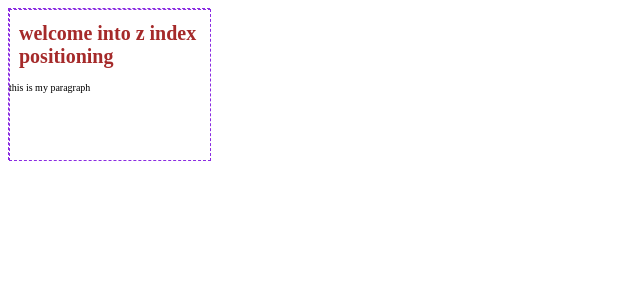
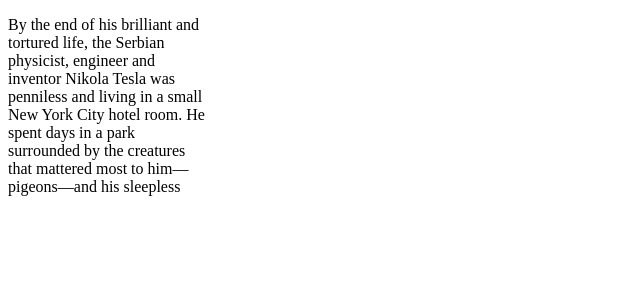
Before and after one commit to imranworkspace/css_practice, a React (Create React App) app: page / in a window 1280 px wide. Shown: the top 300 px of the page, without its empty margins (0-640 px from the left). Built offline with nearby package versions, Linux system fonts and the light colour scheme.

Commit message:
overflow properties with auto,hidden,scroll properties

```diff
--- a/src/App.js
+++ b/src/App.js
@@ -3,15 +3,30 @@ import './mycss/css.css'
 
 const App = () => {
   return (
-    // <div>
-    //   <h1>position properties</h1>
-    // </div>
+    <React.Fragment>
+    <p className='overflow'>
+      By the end of his brilliant and tortured life, the Serbian physicist, engineer and inventor Nikola Tesla was penniless and living in a small New York City hotel room. He spent days in a park surrounded by the creatures that mattered most to him—pigeons—and his sleepless nights working over mathematical equations and scientific problems in his head. That habit would confound scientists and scholars for decades after he died, in 1943. His inventions were designed and perfected in his imagination.
 
-    // example of z-index properties
-    <React.Fragment>
-      <div></div>
-      <h1>welcome into z index positioning</h1>
-      <p>this is my paragraph</p>
+Tesla believed his mind to be without equal, and he wasn’t above chiding his contemporaries, such as Thomas Edison, who once hired him. “If Edison had a needle to find in a haystack,” Tesla once wrote, “he would proceed at once with the diligence of the bee to examine straw after straw until he found the object of his search. I was a sorry witness of such doing that a little theory and calculation would have saved him ninety percent of his labor.”
+
+But what his contemporaries may have been lacking in scientific talent (by Tesla’s estimation), men like Edison and George Westinghouse clearly possessed the one trait that Tesla did not—a mind for business. And in the last days of America’s Gilded Age, Nikola Tesla made a dramatic attempt to change the future of communications and power transmission around the world. He managed to convince J.P. Morgan that he was on the verge of a breakthrough, and the financier gave Tesla more than $150,000 to fund what would become a gigantic, futuristic and startling tower in the middle of Long Island, New York. In 1898, as Tesla’s plans to create a worldwide wireless transmission system became known, Wardenclyffe Tower would be Tesla’s last chance to claim the recognition and wealth that had always escaped him.
+
+Nikola Tesla was born in modern-day Croatia in 1856; his father, Milutin, was a priest of the Serbian Orthodox Church. From an early age, he demonstrated the obsessiveness that would puzzle and amuse those around him. He could memorize entire books and store logarithmic tables in his brain. He picked up languages easily, and he could work through days and nights on only a few hours sleep.
+
+At the age of 19, he was studying electrical engineering at the Polytechnic Institute at Graz in Austria, where he quickly established himself as a star student. He found himself in an ongoing debate with a professor over perceived design flaws in the direct-current (DC) motors that were being demonstrated in class. “In attacking the problem again I almost regretted that the struggle was soon to end,” Tesla later wrote. “I had so much energy to spare. When I undertook the task it was not with a resolve such as men often make. With me it was a sacred vow, a question of life and death. I knew that I would perish if I failed. Now I felt that the battle was won. Back in the deep recesses of the brain was the solution, but I could not yet give it outward expression.”
+
+He would spend the next six years of his life “thinking” about electromagnetic fields and a hypothetical motor powered by alternate-current that would and should work. The thoughts obsessed him, and he was unable to focus on his schoolwork. Professors at the university warned Tesla’s father that the young scholar’s working and sleeping habits were killing him. But rather than finish his studies, Tesla became a gambling addict, lost all his tuition money, dropped out of school and suffered a nervous breakdown. It would not be his last.
+
+In 1881, Tesla moved to Budapest, after recovering from his breakdown, and he was walking through a park with a friend, reciting poetry, when a vision came to him. There in the park, with a stick, Tesla drew a crude diagram in the dirt—a motor using the principle of rotating magnetic fields created by two or more alternating currents. While AC electrification had been employed before, there would never be a practical, working motor run on alternating current until he invented his induction motor several years later.
+
+In June 1884, Tesla sailed for New York City and arrived with four cents in his pocket and a letter of recommendation from Charles Batchelor—a former employer—to Thomas Edison, which was purported to say, “My Dear Edison: I know two great men and you are one of them. The other is this young man!”
+
+A meeting was arranged, and once Tesla described the engineering work he was doing, Edison, though skeptical, hired him. According to Tesla, Edison offered him $50,000 if he could improve upon the DC generation plants Edison favored. Within a few months, Tesla informed the American inventor that he had indeed improved upon Edison’s motors. Edison, Tesla noted, refused to pay up. “When you become a full-fledged American, you will appreciate an American joke,” Edison told him.
+
+Tesla promptly quit and took a job digging ditches. But it wasn’t long before word got out that Tesla’s AC motor was worth investing in, and the Western Union Company put Tesla to work in a lab not far from Edison’s office, where he designed AC power systems that are still used around the world. “The motors I built there,” Tesla said, “were exactly as I imagined them. I made no attempt to improve the design, but merely reproduced the pictures as they appeared to my vision, and the operation was always as I expected.”
+
+Tesla patented his AC motors and power systems, which were said to be the most valuable inventions since the telephone. Soon, George Westinghouse, recognizing that Tesla’s designs might be just what he needed in his efforts to unseat Edison’s DC current, licensed his patents for $60,000 in stocks and cash and royalties based on how much electricity Westinghouse could sell. Ultimately, he won the “War of the Currents,” but at a steep cost in litigation and competition for both Westinghouse and Edison’s General Electric Company.
+      </p>
     </React.Fragment>
   )
 }
--- a/src/mycss/css.css
+++ b/src/mycss/css.css
@@ -1,35 +1,10 @@
-/* div{
-    width: 200px;
-    height: 150px;
-    border: 1px dashed blueviolet;
-    background-color: white;
-    color: brown;
-    font-size: 10px;
-}
-
-h1{
-    position: absolute;
-
-} */
-
-div{
-    position: fixed;
-    width: 200px;
-    height: 150px;
-    border: 1px dashed blueviolet;
-    background-color: white;
-    color: brown;
-    font-size: 10px;
-}
-
-h1{
-    padding-left: 10px;
-    position: relative;
-    z-index: 1;
-}
-
 p{
     position: relative;
     color: black;
     z-index: 2;
+    width: 200px;
+    height: 180px;
 }
+p.overflow{
+    overflow: scroll;
+}
```
